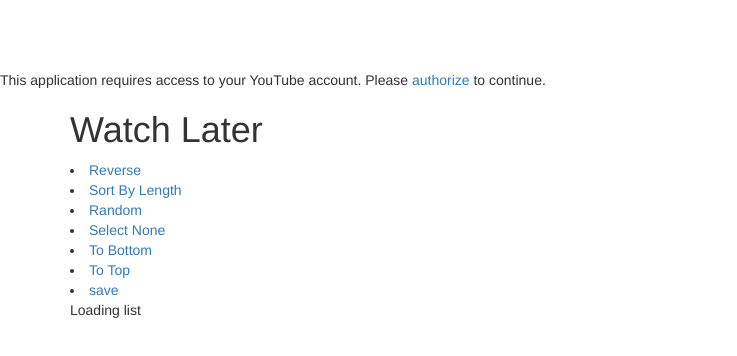
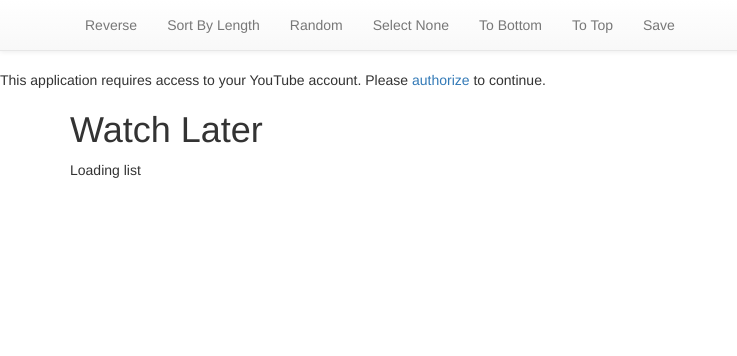
Before and after one commit to nkvenom/react-ytwl2, a React app: page / in a window 1280 px wide. Shown: the top 356 px of the page, without its empty margins (0-737 px from the left). Built offline with nearby package versions, Linux system fonts and the light colour scheme.

Commit message:
Styled the navbar using bootstrap

```diff
--- a/src/App.jsx
+++ b/src/App.jsx
@@ -7,7 +7,7 @@
         } from './yt-utils.jsx';
 
 import { VideoItem } from './VideoItem.jsx';
-//import { NavBar } from './NavBar.jsx';
+import { NavBar } from './NavBar.jsx';
 import { arrayShuffle } from './utils';
 import { FAKE_DATA } from './fake-data';
 
@@ -194,15 +194,15 @@
     return (
     <div>
         <h1>Watch Later</h1>
-        <div>
+        <NavBar>
           <li> <a href="#" onClick={this.reverseOrder}>Reverse</a> </li>
           <li> <a href="#" onClick={this.sortByDuration}>Sort By Length</a> </li>
           <li> <a href="#" onClick={this.sortByRandom}>Random</a> </li>
           <li> <a href="#" onClick={this.selectNone}>Select None</a> </li>
           <li> <a href="#" onClick={this.sendToBottom}>To Bottom</a> </li>
           <li> <a href="#" onClick={this.sendToTop}>To Top</a> </li>
-          <li> <a href="#" onClick={this.savePlaylist}>save</a> </li>
-        </div>
+          <li> <a href="#" onClick={this.savePlaylist}>Save</a> </li>
+        </NavBar>
 
         <div>{this.state.vids.length > 0?
           <div className="vid-list">
--- /dev/null
+++ b/src/NavBar.jsx
@@ -0,0 +1,20 @@
+import React, { Component } from 'react';
+import moment from  'moment';
+import { formatDuration } from './utils';
+
+
+export class NavBar extends Component {
+  constructor() {
+    super();
+  }
+
+  render() {
+    return (
+      <nav className="navbar navbar-default navbar-fixed-top">
+          <div className="container"><ul className="nav navbar-nav">
+            {this.props.children}
+          </ul></div>
+      </nav>
+    );
+  }
+}
```
